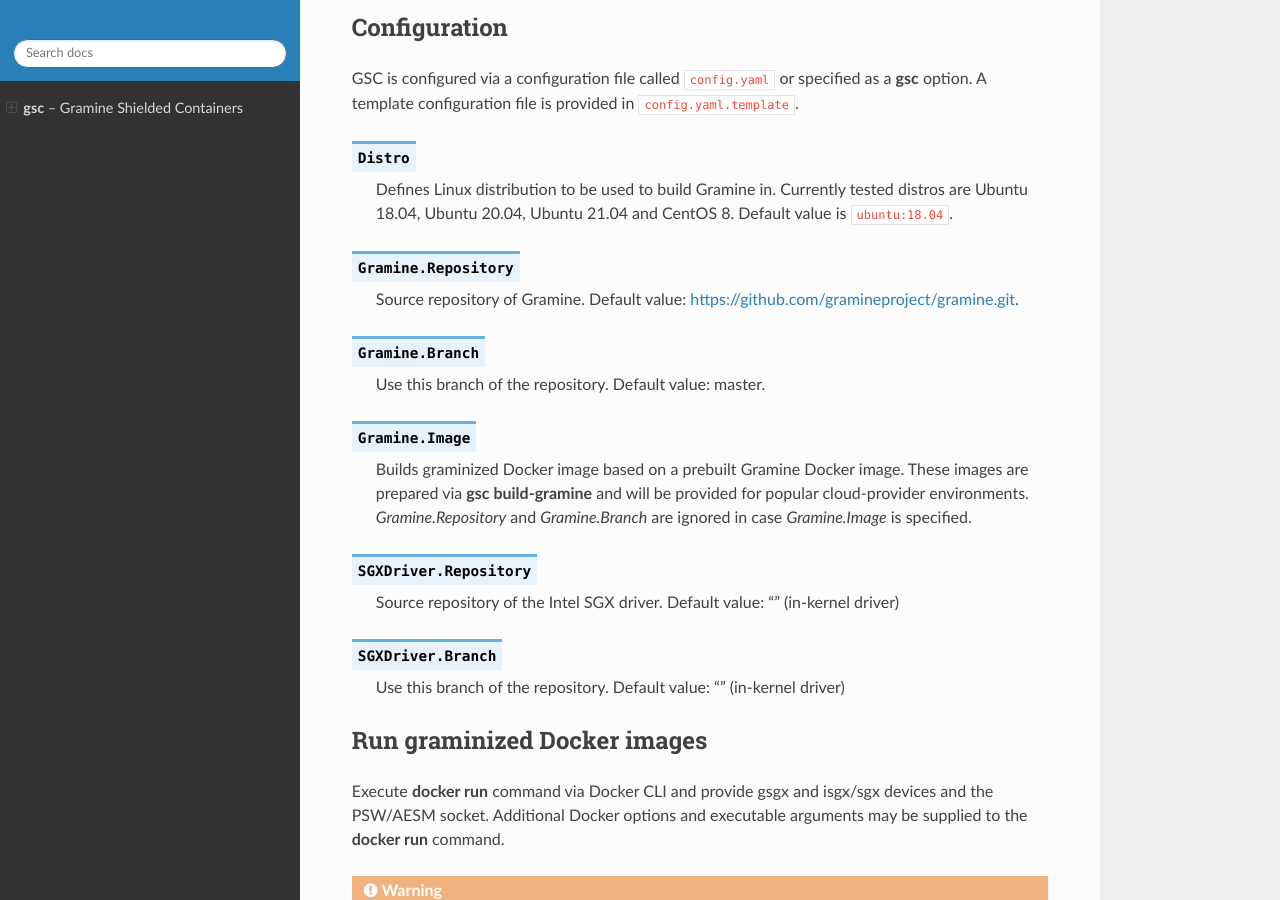
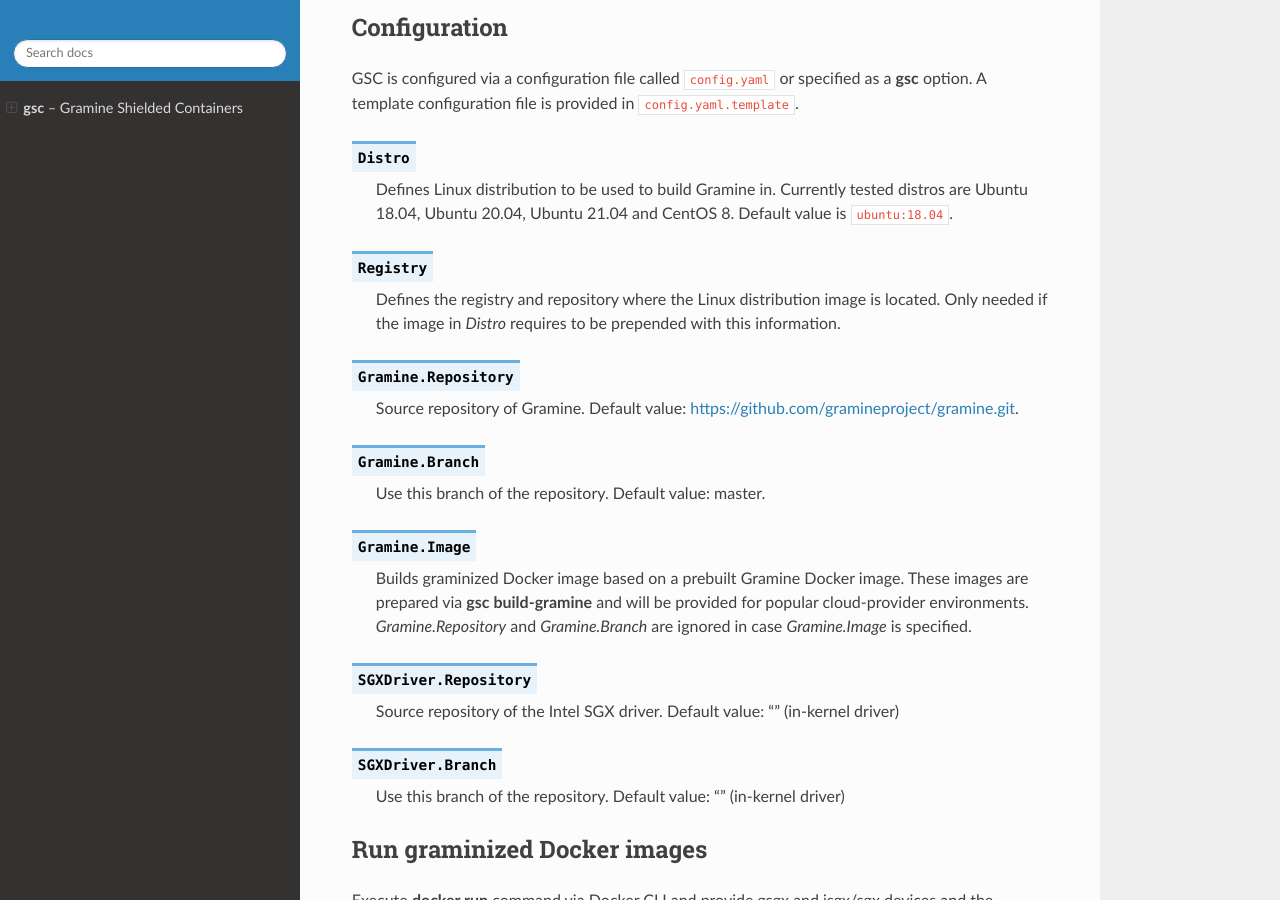
Before and after one commit to gramineproject/gsc, a Sphinx documentation site: the page built from Documentation/index.rst, in a window 1280 px wide and 900 px high, scrolled down 5489 px. Built offline with Sphinx 7.4.7 and the Read the Docs theme 2.0.0, drawn with Linux system fonts in a browser that asks for light colours.

Commit message:
Make Registry variable used by default
The Registry variable is now always present in the config file,
defaults to empty string. Added documentation of the variable.

Signed-off-by: Frederico Muñoz <frederico.munoz@sas.com>

```diff
--- a/Documentation/index.rst
+++ b/Documentation/index.rst
@@ -298,6 +298,12 @@
    distros are Ubuntu 18.04, Ubuntu 20.04, Ubuntu 21.04 and CentOS 8. Default
    value is ``ubuntu:18.04``.
 
+.. describe:: Registry
+
+   Defines the registry and repository where the Linux distribution
+   image is located. Only needed if the image in `Distro` requires to
+   be prepended with this information.
+
 .. describe:: Gramine.Repository
 
    Source repository of Gramine. Default value:
```
Also changed, not shown: 2 other files.
